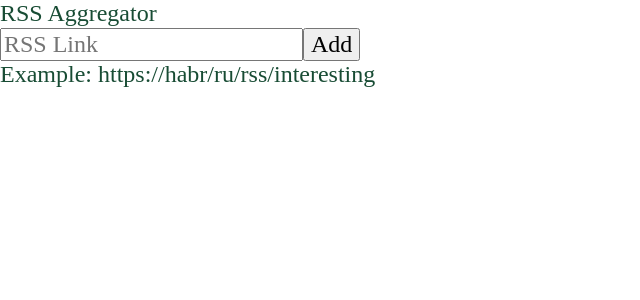
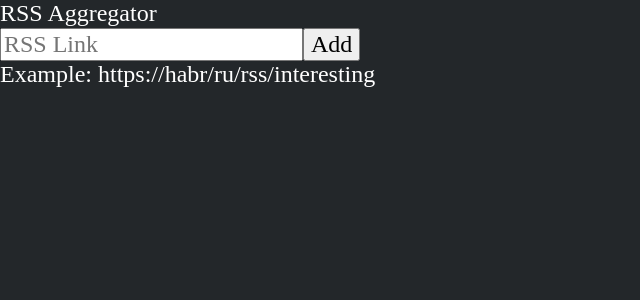
Before and after one commit to nikitakaralius/InfotecsIntern, a React (Create React App) app in the folder src/RssAggregator/client-app/: page / in a window 1280 px wide. Shown: the top 300 px of the page, without its empty margins (0-640 px from the left). Built offline with nearby package versions, Linux system fonts and the light colour scheme.

Commit message:
Added accent color

```diff
--- a/src/RssAggregator/client-app/src/styles/variables.scss
+++ b/src/RssAggregator/client-app/src/styles/variables.scss
@@ -1,2 +1,3 @@
-$background-color: #fff;
-$primary-color: #184C34;
+$background-color: #23272a;
+$primary-color: #fff;
+$accent-color: #5865f2;
```
